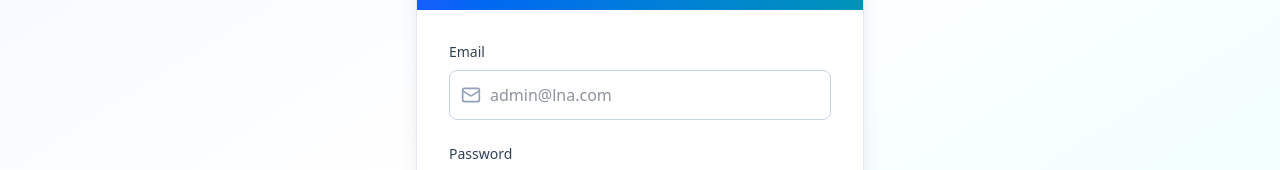
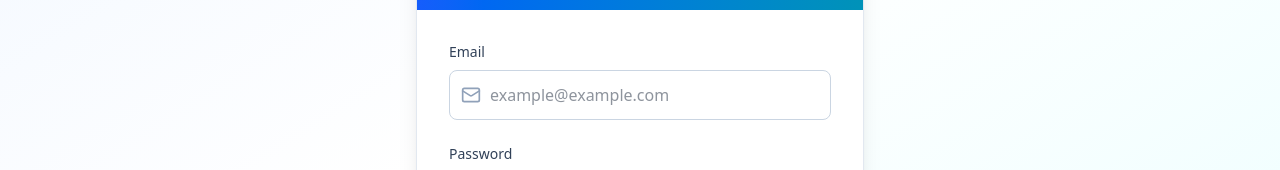
Before and after one commit to dzikri-aljauzi/Sangkala, a Next.js app: page /assessment-center/admin-login in a window 1280 px wide. Shown: the part 370-540 px from the top of the page. Built offline with nearby package versions, Linux system fonts and the light colour scheme.

Commit message:
Use generic placeholder example@example.com on login pages

```diff
--- a/src/app/(assessment-center)/assessment-center/[id]/login/page.tsx
+++ b/src/app/(assessment-center)/assessment-center/[id]/login/page.tsx
@@ -238,7 +238,7 @@ export default function AssessmentLoginPage({
                         onChange={(e) => setEmail(e.target.value)}
                         required
                         className="w-full pl-10 pr-4 py-3 border border-slate-300 rounded-lg focus:ring-2 focus:ring-blue-500 focus:border-transparent transition-all"
-                        placeholder="nama@email.com"
+                        placeholder="example@example.com"
                       />
                     </div>
                   </div>
--- a/src/app/(assessment-center)/assessment-center/admin-login/page.tsx
+++ b/src/app/(assessment-center)/assessment-center/admin-login/page.tsx
@@ -98,7 +98,7 @@ export default function AdminLoginPage() {
                     onChange={(e) => setEmail(e.target.value)}
                     required
                     className="w-full pl-10 pr-4 py-3 border border-slate-300 rounded-lg focus:ring-2 focus:ring-blue-500 focus:border-transparent transition-all"
-                    placeholder="admin@lna.com"
+                    placeholder="example@example.com"
                   />
                 </div>
               </div>
```
